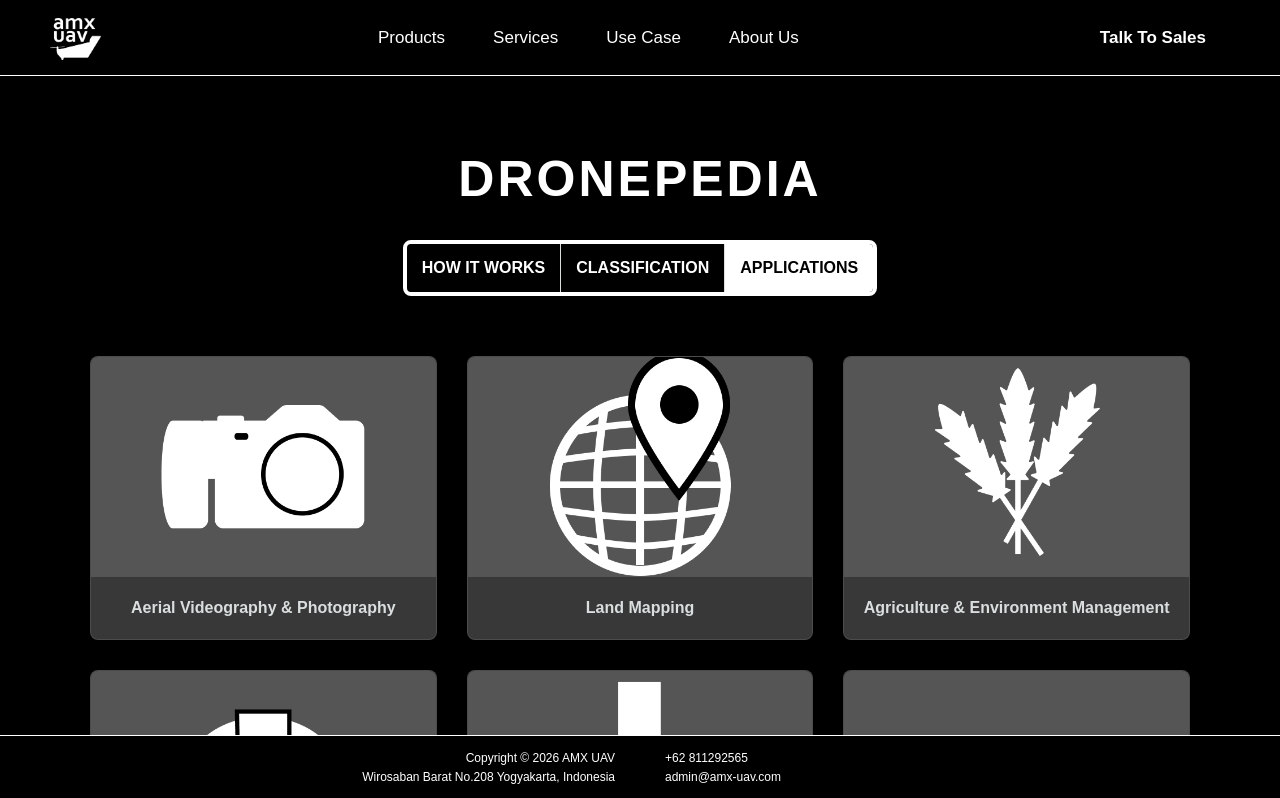
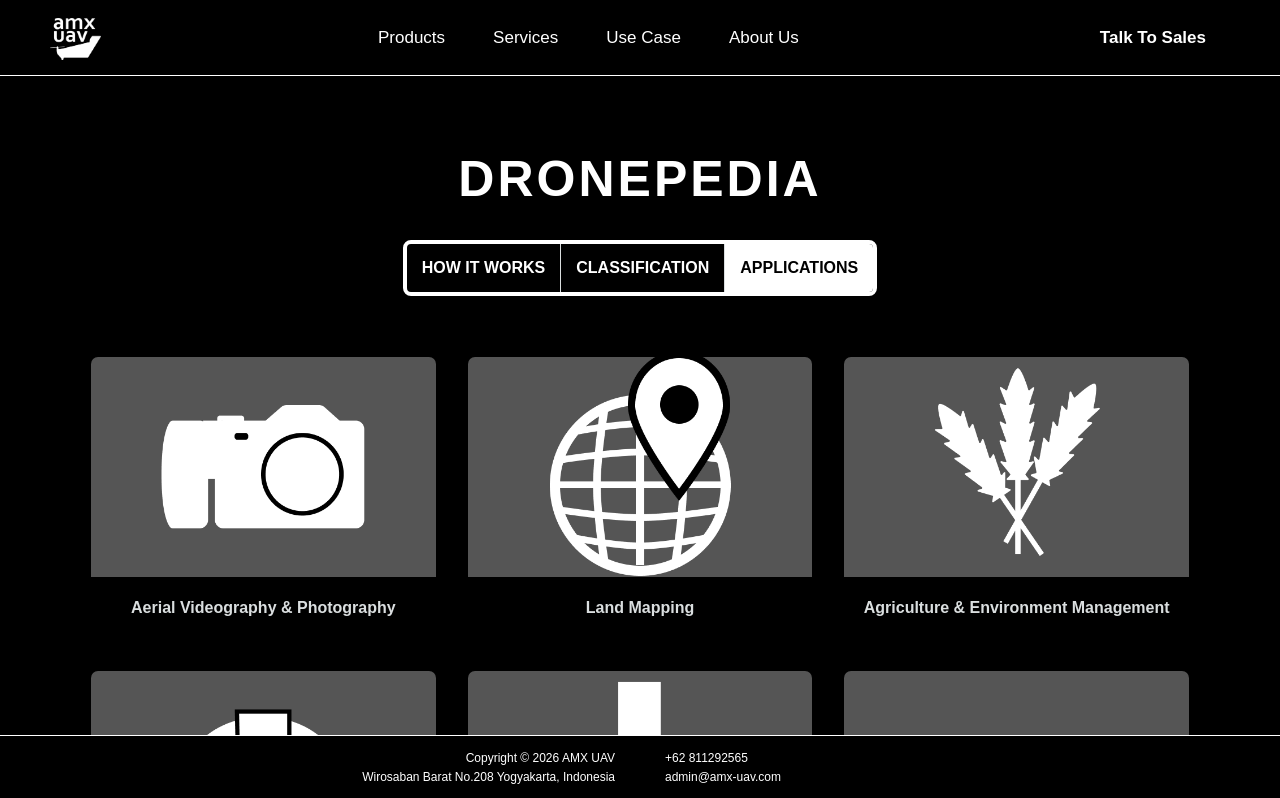
Before and after one commit to nasgmr/website-amx-next, a Next.js app: page /products/dronepedia/applications in a window 1280 px wide. Shown: the top 798 px of the page. Built offline with nearby package versions, Linux system fonts and the light colour scheme; a web font is replaced by a local one.

Commit message:
fix: dronepedia application img boxes

```diff
--- a/src/css/style.css
+++ b/src/css/style.css
@@ -1338,12 +1338,12 @@ body {
 }
 
 .app-card {
-  background-color: #383838;
+  background-color: #000000;
   border-radius: 8px;
   overflow: hidden;
   display: flex;
   flex-direction: column;
-  border: 1px solid #FFFFFF1A;
+  border: 1px solid #000000;
   transition:
     transform 0.3s ease,
     border-color 0.3s ease;
```
